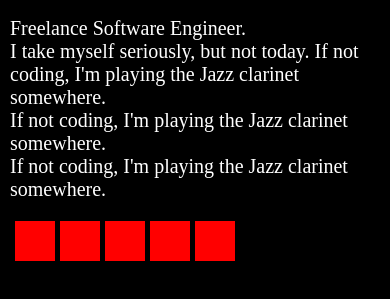
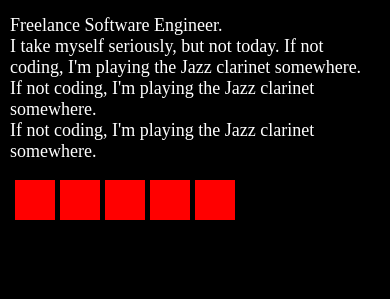
Before and after one commit to rdquintas/ricardoquintas.com, a plain HTML site: page new.htm in a window 390 px wide. Shown: the part 307-606 px from the top of the page. Drawn offline with Linux system fonts and the light colour scheme.

Commit message:
css tunning

```diff
--- a/new.htm
+++ b/new.htm
@@ -59,12 +59,14 @@
     @media only screen and (max-width: 1024px) {
         /**/
     }
-    @media only screen and (max-width: 640px) {
+    @media only screen and (max-width: 750px) {
         p {
             font-size: 2.0rem;
         }
         .float-box {
-            top: 10%;
+            top: 5%;
+            left: 50px;
+            width: 65%;
         }
     }
     @media only screen and (max-width: 480px) {
@@ -74,6 +76,9 @@
             width: 100%;
             left: 0;
             padding: 10px;
+        }
+        p {
+            font-size: 1.8rem;
         }
     }
     </style>
```
